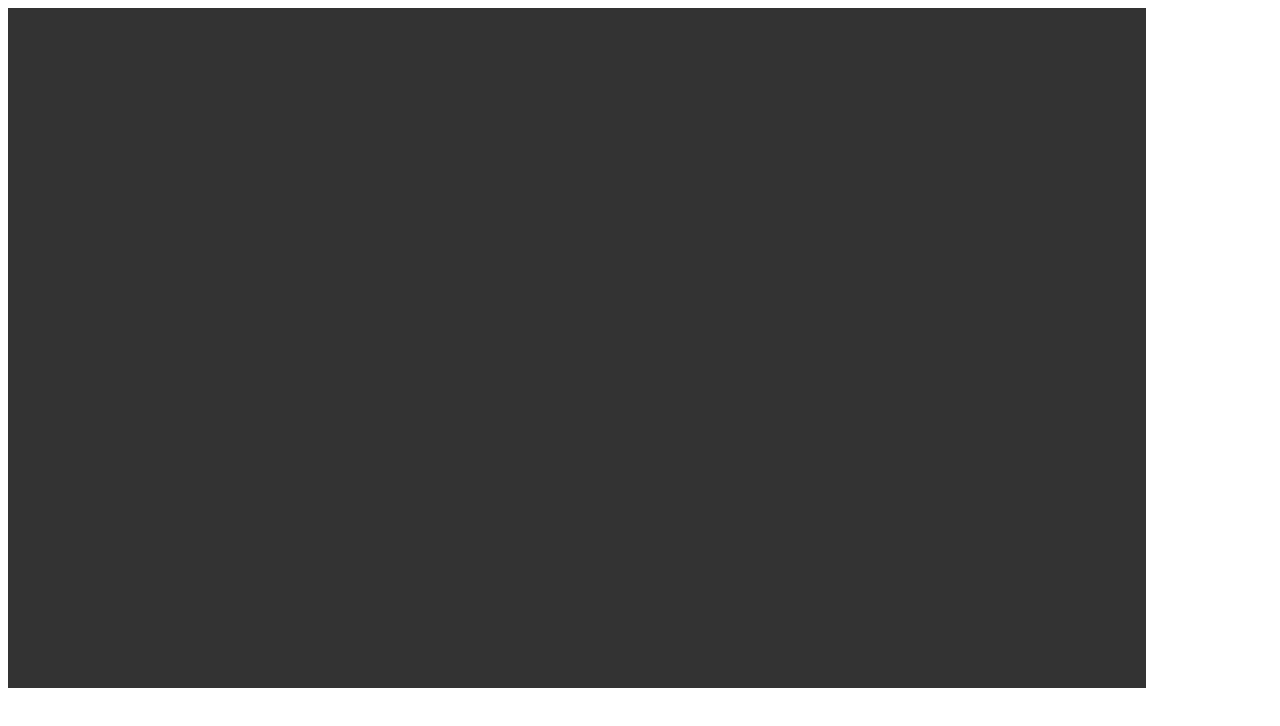
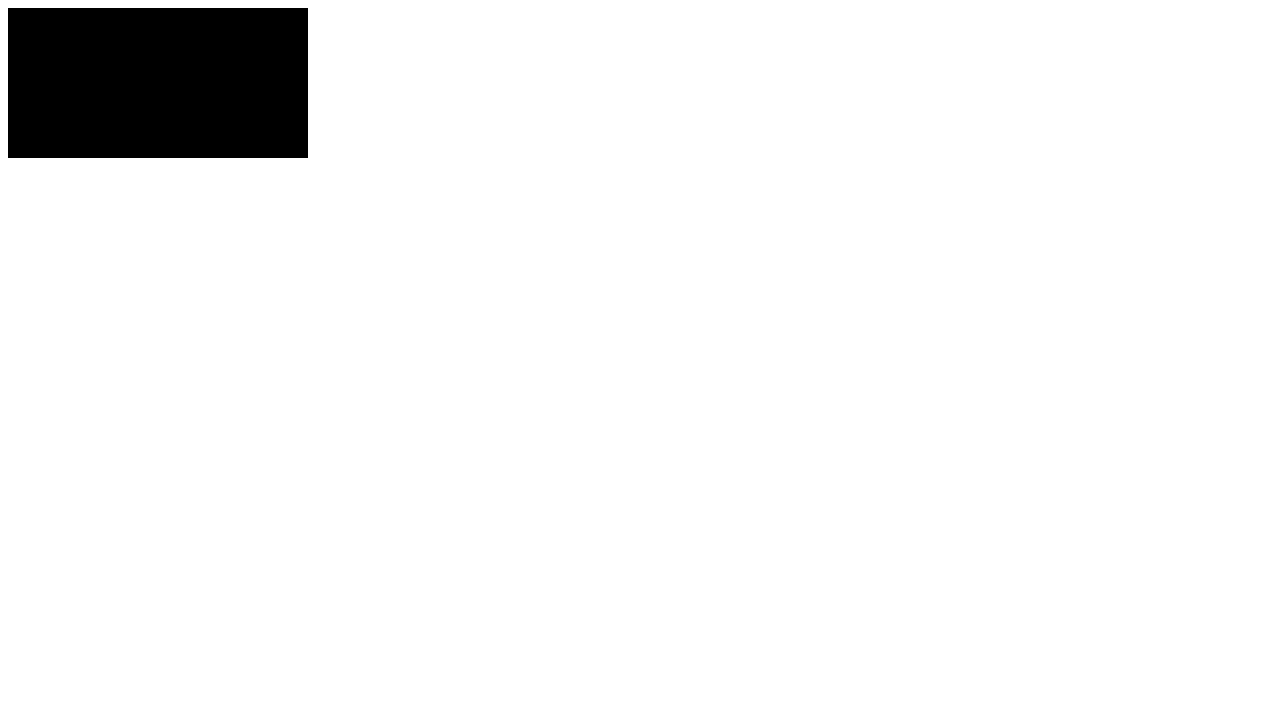
Before and after one commit to ARRY7686/Nico-Text-Editor, a website built with Vite: page index.html in a window 1280 px wide. Built offline with nearby package versions, Linux system fonts and the light colour scheme.

Commit message:
Add setBackground()

```diff
--- a/index.html
+++ b/index.html
@@ -11,7 +11,7 @@
 <body>
 	<div id="lol"></div>
 	<div id="app" style="width: 100%; height: 100svh;">
-		<canvas id="editor" style="width: 90%; height: 85%; background-color: rgba(0, 0, 0, 0.8);" tabindex="17"></canvas>
+		<canvas id="editor" style="background-color: rgba(0, 0, 0, 0.8);" tabindex="17"></canvas>
 	</div>
 	<script type="module" src="/src/main.ts"></script>
 </body>
--- a/src/editor.ts
+++ b/src/editor.ts
@@ -49,11 +49,24 @@ class Editor {
 		this.context = canvas.getContext("2d");
 		if (!this.context) {
 			ERROR_CONTEXT_NOT_FOUND();
+			return;
 		}
 
 		this.text.add(Editor.defaultText);
 		this.attachEventListeners();
 		this.setFont(this.font);
+
+		this.setBackground();
+	}
+
+	public setBackground(fillColor = "black") {
+		if (!this.context) {
+			ERROR_CONTEXT_NOT_FOUND;
+			return;
+		}
+
+		this.context.fillStyle = fillColor;
+		this.context.fillRect(0, 0, this.canvas.width, this.canvas.height);
 	}
 
 	private handleEvent(event: Event) {
@@ -76,6 +89,9 @@ class Editor {
 		}
 	}
 
+	/**
+	 * @todo Also update text in dynamic array
+	 */
 	private handleKeyPress(keyEvent: KeyboardEvent) {
 		const key = keyEvent.key;
 
@@ -85,7 +101,7 @@ class Editor {
 		}
 
 		if (isPrintableCharacter(key)) {
-			this.context.fillText(key, this.horizontalMeter, 50);
+			this.context.fillText(key, this.horizontalMeter, 10);
 			this.horizontalMeter += this.context.measureText(key).width;
 		}
 	}
@@ -97,6 +113,7 @@ class Editor {
 		}
 
 		this.canvas.addEventListener("keypress", (e) => {
+			e.preventDefault()
 			const event = new Event(EventType.KeyPress, e);
 			this.handleEvent(event);
 		});
--- a/src/font.ts
+++ b/src/font.ts
@@ -1,6 +1,6 @@
 
 class Font {
-    public sizeInPixels: number = 10;
+    public sizeInPixels: number = 14;
     public fontFamily: string = "serif";
     public fontColor: string = "white";
 
```
